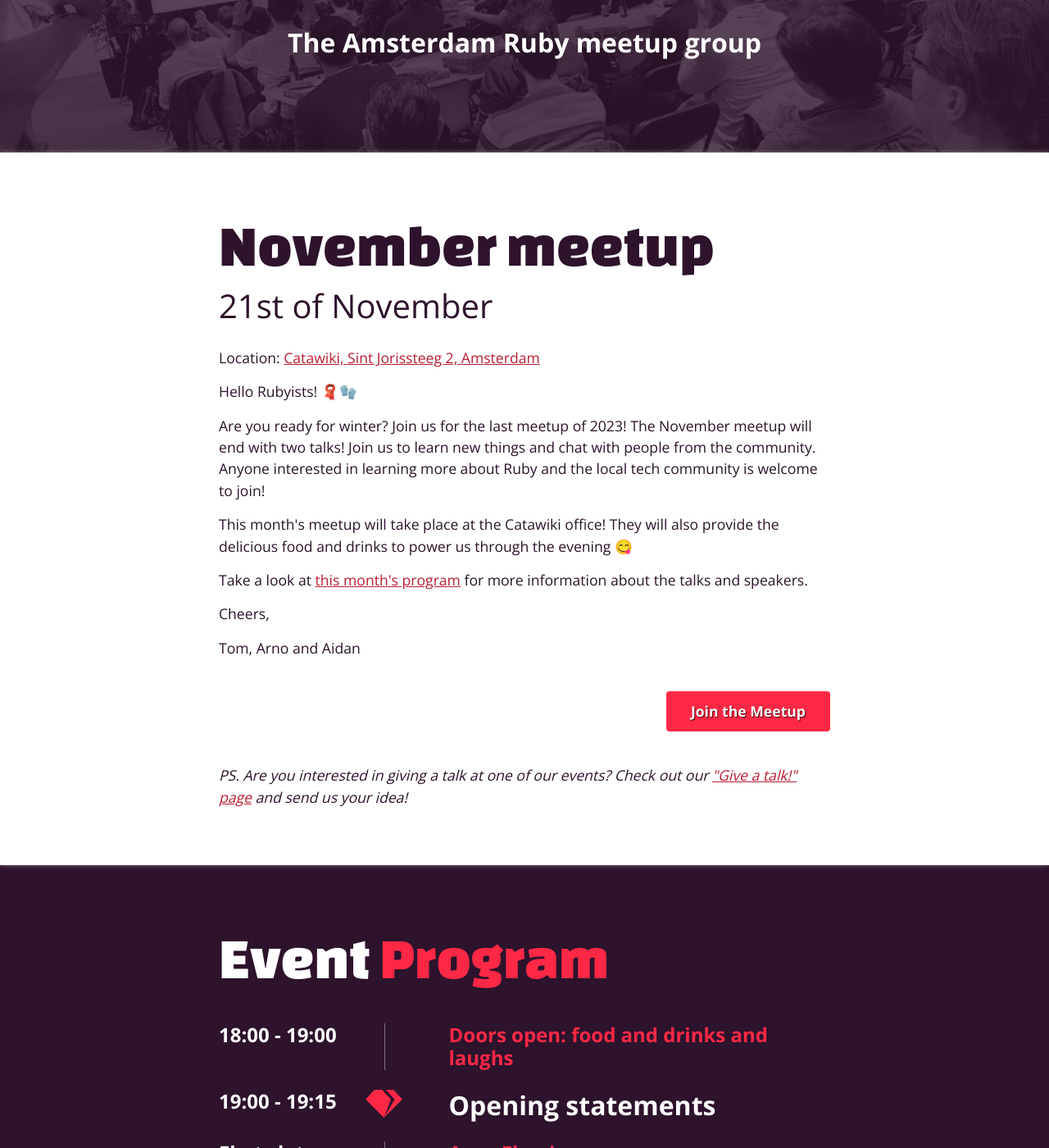
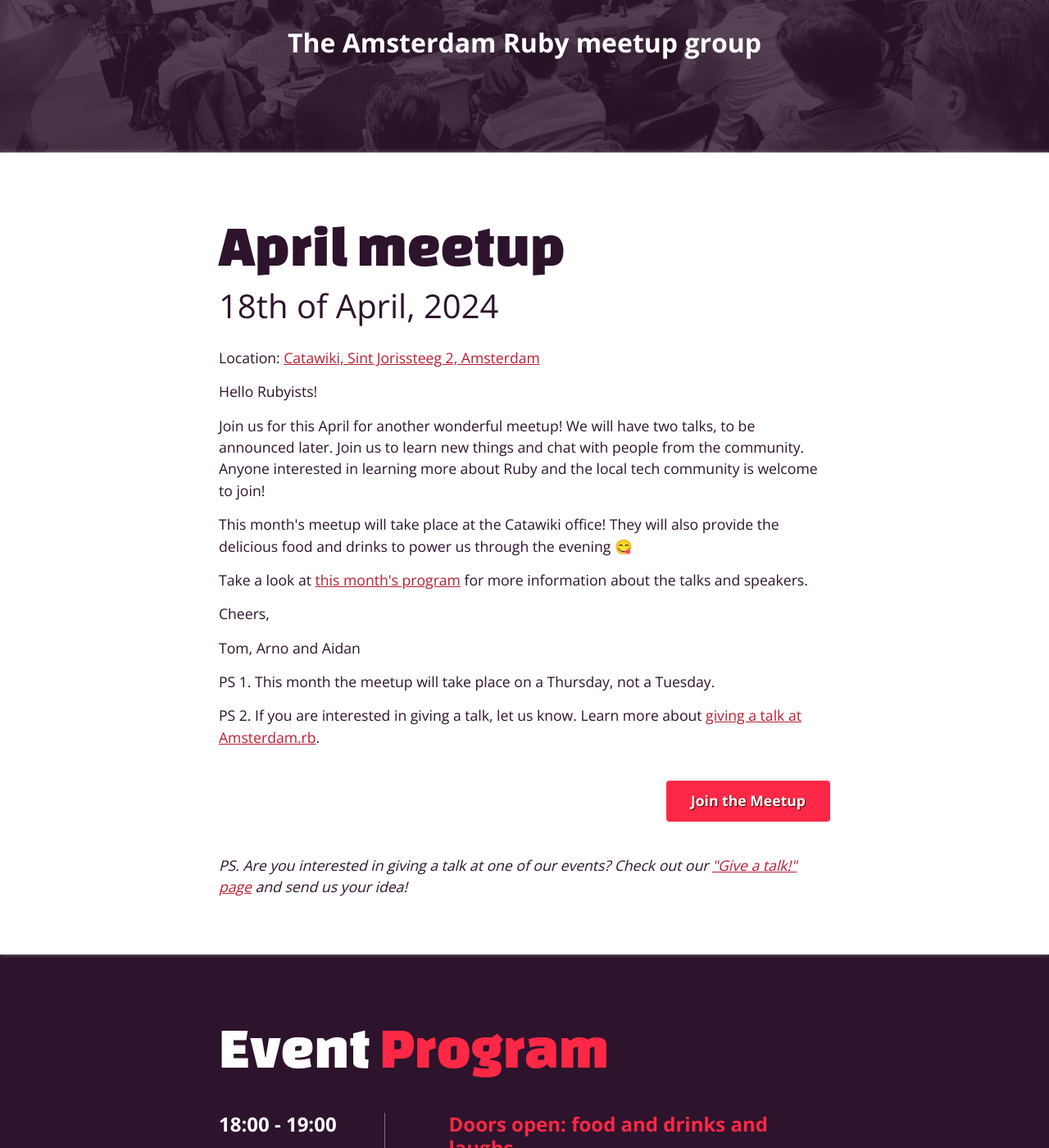
Before and after one commit to amsrb/amsrb.github.com, a Jekyll site: the page built from index.html, in a window 1280 px wide and 1400 px high, scrolled down 249 px. Shown: the whole window at 82% size. Built offline with Jekyll 4.4.1, drawn with Linux system fonts in a browser that asks for light colours; some of the changed text lies outside the part shown.

Commit message:
Update homepage with April meetup

```diff
--- a/index.html
+++ b/index.html
@@ -3,7 +3,7 @@ layout: default
 page_class: "home"
 description: "Welcome to the Amsterdam Ruby meetup group! RSVP for our next event or catch up on the last event."
 livestream_link: ""
-meetup_link: "https://www.meetup.com/amsterdam-rb/events/297055603/"
+meetup_link: "https://www.meetup.com/amsterdam-rb/events/299448124/"
 ---
 
 <section class="hero" id="hero">
@@ -37,13 +37,13 @@ meetup_link: "https://www.meetup.com/amsterdam-rb/events/297055603/"
 
   <section class="meetup2 light-content content-with-shadow" id="meetup">
     <div class="wrap">
-      <h2 class="big">November meetup</h2>
-      <p class="date">21st of November</p>
+      <h2 class="big">April meetup</h2>
+      <p class="date">18th of April, 2024</p>
       <p>Location: <a href="https://maps.app.goo.gl/yusin4rM9d1kBHNr6">Catawiki, Sint Jorissteeg 2, Amsterdam</a></p>
       <div class="text-content">
-        <p>Hello Rubyists! 🧣🧤</p>
+        <p>Hello Rubyists!</p>
 
-        <p>Are you ready for winter? Join us for the last meetup of 2023! The November meetup will end with two talks! Join us to learn new things and chat with people from the community. Anyone interested in learning more about Ruby and the local tech community is welcome to join!</p>
+        <p>Join us for this April for another wonderful meetup! We will have two talks, to be announced later. Join us to learn new things and chat with people from the community. Anyone interested in learning more about Ruby and the local tech community is welcome to join!</p>
 
         <p>This month's meetup will take place at the Catawiki office! They will also provide the delicious food and drinks to power us through the evening 😋</p>
 
@@ -51,6 +51,9 @@ meetup_link: "https://www.meetup.com/amsterdam-rb/events/297055603/"
 
         <p>Cheers,</p>
         <p>Tom, Arno and Aidan</p>
+
+        <p>PS 1. This month the meetup will take place on a Thursday, not a Tuesday.</p>
+        <p>PS 2. If you are interested in giving a talk, let us know. Learn more about <a href="/speakers/">giving a talk at Amsterdam.rb</a>.</p>
       </div>
 
       {% comment %}
@@ -88,16 +91,16 @@ meetup_link: "https://www.meetup.com/amsterdam-rb/events/297055603/"
       <div class="entry">
         <div class="time">First slot</div>
         <div class="details">
-          <div class="entry-name speaker">Arno Fleming</div>
-          <div class="title">Community questionnaire results</div>
+          <div class="entry-name speaker">Sebastian van Hesteren</div>
+          <div class="title">Database locking and job queues</div>
         </div>
       </div>
 
       <div class="entry">
         <div class="time">Second slot</div>
         <div class="details">
-          <div class="entry-name speaker">Kirill Kayumov</div>
-          <div class="title">Detecting N+1 query problem effectively</div>
+          <div class="entry-name speaker">Krzysztof Hasiński</div>
+          <div class="title">'Fantastic Databases And Where to Find Them'</div>
         </div>
       </div>
 
```
